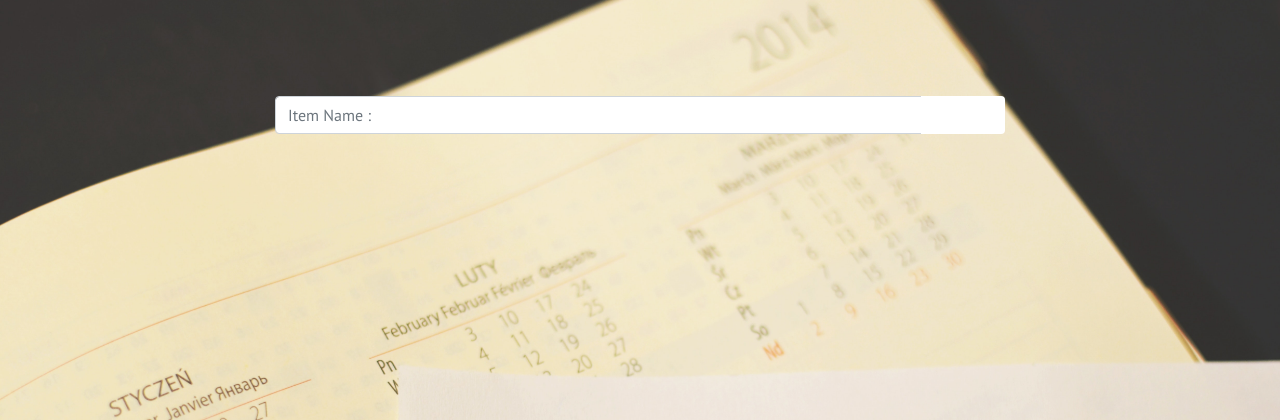
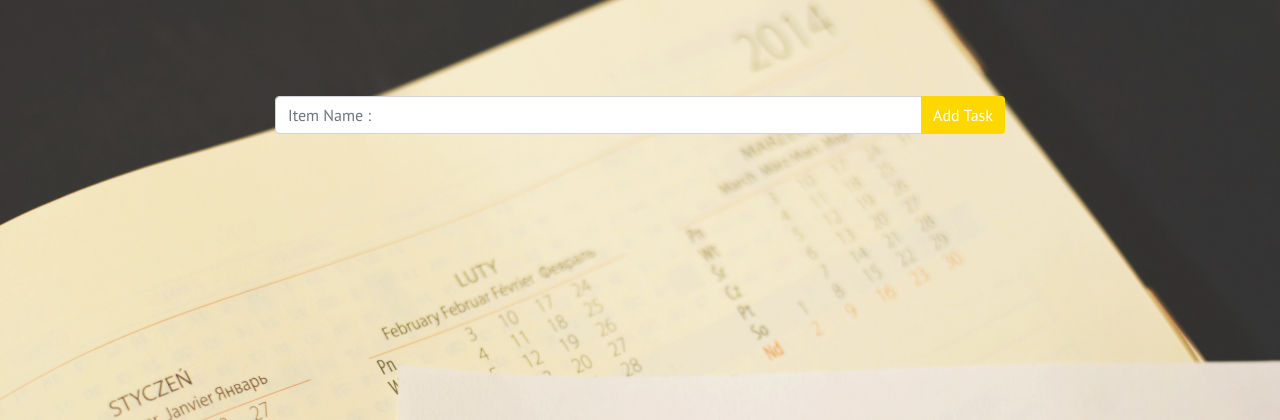
Before and after one commit to Yusuf619/to-do-app-php, a PHP site: page / in a window 1280 px wide. Shown: the top 420 px of the page. Run offline with PHP 8.4, Linux system fonts and the light colour scheme; some libraries are stand-ins or nearby versions.

Commit message:
changed button color

```diff
--- a/css/style.css
+++ b/css/style.css
@@ -12,6 +12,6 @@ body{
 
   .btn-primary{
     color: white !important;
-    background-color: white!important;
+    background-color: gold!important;
     border: none !important;
   }
```
